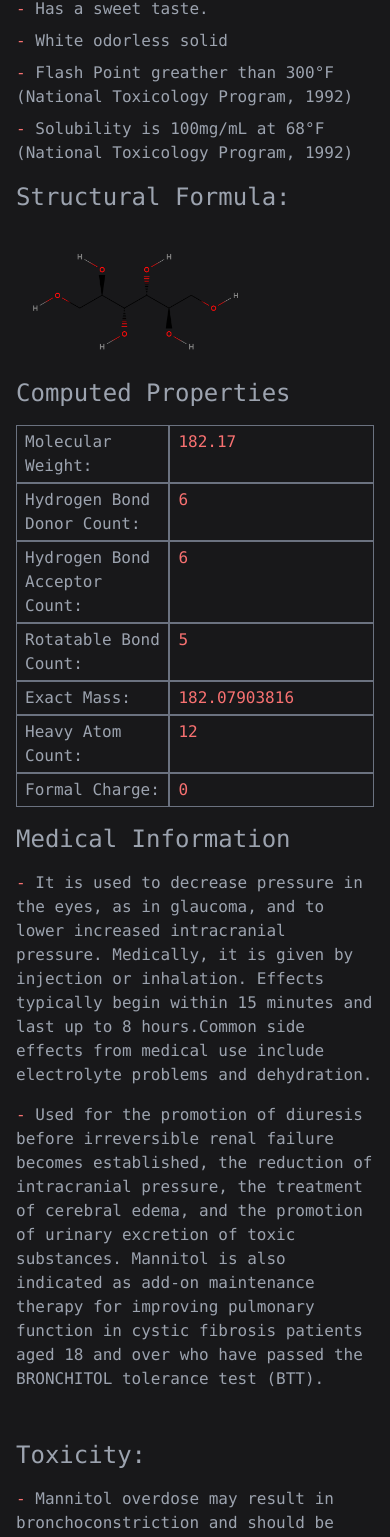
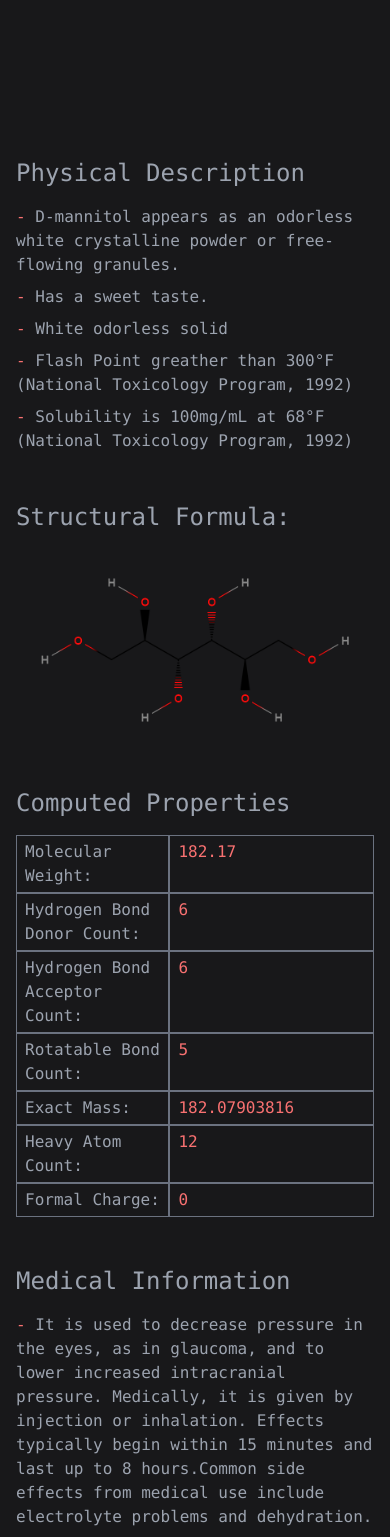
Before and after one commit to betu55/molecules_around_us, a React (Create React App) app: page /content in a window 390 px wide. Shown: the part 2995-4532 px from the top of the page. Built offline with nearby package versions, Linux system fonts and the light colour scheme.

Commit message:
minor bug fix

```diff
--- a/src/pages/Content.jsx
+++ b/src/pages/Content.jsx
@@ -74,7 +74,7 @@ export function Content() {
             )}
           </div>
         </div>
-        <div className="row-span-1 lg:row-span-1 text-2xl text-gray-400 md:text-left mt-4 md:mt-16">
+        <div className="row-span-1 lg:row-span-1 text-2xl text-gray-400 md:text-left mt-12 md:mt-28">
           Physical Description
           <div className="text2 mt-4">
             <div className="inline text-red-400">{icon} </div>
@@ -99,19 +99,19 @@ export function Content() {
           </div>
         </div>
       </div>
-      <div className="mx-4 md:mx-12 mt-4 md:mt-16">
+      <div className="mx-4 md:mx-12 mt-12 md:mt-28">
         <div className="mt-4">
           <div className="text-2xl text-gray-400 mb-8">Structural Formula:</div>
           <div className="mt-4 lg:ml-8">
             <img
               src={img}
               alt="Structural formula"
-              className=" w-2/3 lg:w-3/5 xl:w-1/2"
+              className=" w-full md:w-5/6 lg:w-3/5 xl:w-1/2"
             />
           </div>
         </div>
       </div>
-      <div className="text2 mx-4 md:mx-12 mt-4 md:mt-16">
+      <div className="text2 mx-4 md:mx-12 mt-12 md:mt-28">
         <div className="text-2xl text-gray-400">Computed Properties</div>
         <div className="mt-4 lg:ml-8">
           {info("Molecular Weight", "182.17")}
@@ -123,7 +123,7 @@ export function Content() {
           {info("Formal Charge", "0")}
         </div>
       </div>
-      <div className="content mx-4 md:mx-12 mt-4 md:mt-16 pb-8">
+      <div className="content mx-4 md:mx-12 mt-12 md:mt-28 pb-8">
         <div className="mt-4">
           <div className="text-2xl text-gray-400">Medical Information</div>
           <div className="mt-4 lg:ml-8 text2">
@@ -146,7 +146,7 @@ export function Content() {
           </div>
         </div>
       </div>
-      <div className="mx-4 md:mx-12 mt-4 md:mt-16">
+      <div className="mx-4 md:mx-12 mt-12 md:mt-28">
         <div className="text-2xl text-gray-400">Toxicity:</div>
         <div className="text2 mt-4 lg:ml-8">
           <div className="inline text-red-400">{icon} </div>
@@ -181,7 +181,7 @@ export function Content() {
           THUS THE RISK OF POSTOPERATIVE BLEEDING IN NEUROSURGICAL PATIENTS.
         </div>
       </div>
-      <div className="content mx-4 md:mx-12 mt-4 md:mt-12 pb-16">
+      <div className="content mx-4 md:mx-12 mt-12 md:mt-28 pb-16">
         <div className="text-2xl text-gray-400">Sources:</div>
         <div className="text2">
           Sources for all the information provided.
```
